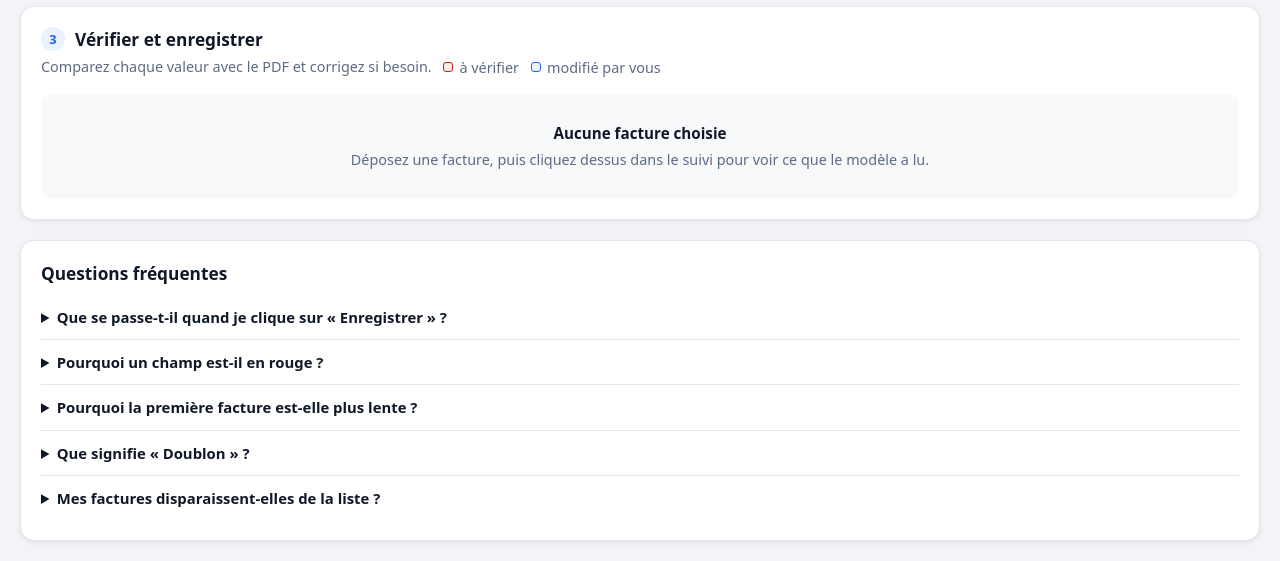
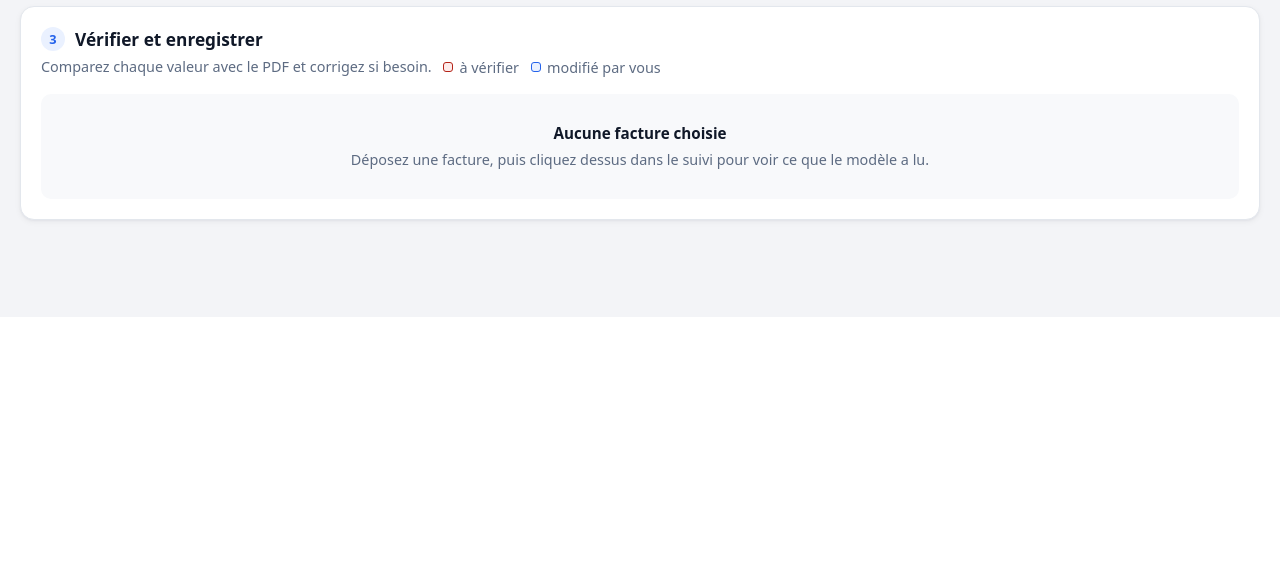
Before and after one commit to youssefyaslane/invoice_llm, a Python web app: template app_invoice/templates/index.html in a window 1280 px wide. Shown: the part 483-1044 px from the top of the page. After the commit the page ends 710 px from the top, so only its background shows below. Run offline with Jinja, Linux system fonts and the light colour scheme; the template is opened without the code that fills it, so the values that code supplies are empty.

Commit message:
Application : section « Questions fréquentes » retirée de la page
Co-Authored-By: Claude Opus 5.5 <noreply@anthropic.com>

```diff
--- a/app_invoice/static/style.css
+++ b/app_invoice/static/style.css
@@ -277,14 +277,6 @@ input.saisie.suspecte { border-color: var(--alerte); background: var(--alerte-fo
 }
 .icone:hover { color: var(--alerte); background: var(--alerte-fond); }
 
-/* Questions fréquentes */
-.faq h2 { margin-bottom: 8px; }
-.faq details { border-top: 1px solid var(--bord); }
-.faq details:first-of-type { border-top: none; }
-.faq summary { padding: 11px 0; cursor: pointer; font-weight: 600; font-size: .93rem; }
-.faq summary:hover { color: var(--accent); }
-.faq details p { margin: 0 0 14px; color: var(--discret); font-size: .9rem; max-width: 900px; }
-
 /* Notifications (après l'enregistrement) */
 .toasts { position: fixed; right: 20px; bottom: 20px; z-index: 10; display: flex; flex-direction: column; gap: 8px; max-width: min(440px, calc(100vw - 40px)); }
 .toast {
--- a/app_invoice/templates/index.html
+++ b/app_invoice/templates/index.html
@@ -140,39 +140,6 @@
                 title="Écrit la facture en base et range le PDF d'après sa date de paiement">Enregistrer</button>
       </div>
     </section>
-
-    <!-- Aide -->
-    <section class="carte faq">
-      <h2>Questions fréquentes</h2>
-      <details>
-        <summary>Que se passe-t-il quand je clique sur « Enregistrer » ?</summary>
-        <p>Les valeurs affichées (avec vos corrections) remplacent celles du modèle. Le PDF est rangé dans
-          <code>Data/&lt;année&gt;/&lt;mois&gt;</code> d'après la date de paiement, et la facture est écrite dans la base
-          PostgreSQL, avec ses articles. Tant que vous n'avez pas enregistré, rien n'est rangé.</p>
-      </details>
-      <details>
-        <summary>Pourquoi un champ est-il en rouge ?</summary>
-        <p>Le modèle n'a pas trouvé la valeur (il a écrit « N/A »), un champ obligatoire est vide, le fournisseur est NETIS
-          (c'est le client), ou ce numéro de facture est déjà enregistré en base (doublon). Le message sous le champ dit
-          lequel. Un champ en bleu est un champ que vous avez modifié.</p>
-      </details>
-      <details>
-        <summary>Pourquoi la première facture est-elle plus lente ?</summary>
-        <p>Après un redémarrage ou une pause de plus de 30 minutes, l'outil de lecture des PDF et le modèle doivent d'abord
-          être chargés en mémoire : la première facture peut alors prendre quelques minutes. Les suivantes prennent
-          environ 1 minute chacune, et sont lues l'une après l'autre.</p>
-      </details>
-      <details>
-        <summary>Que signifie « Doublon » ?</summary>
-        <p>Une facture avec le même numéro est déjà enregistrée en base. Elle n'est ni enregistrée une seconde fois, ni
-          rangée. Si le numéro lu est faux, corrigez-le puis enregistrez.</p>
-      </details>
-      <details>
-        <summary>Mes factures disparaissent-elles de la liste ?</summary>
-        <p>La liste est vidée quand l'application redémarre. Les factures enregistrées restent dans la base et dans le
-          dossier Data ; pensez à enregistrer celles que vous avez vérifiées.</p>
-      </details>
-    </section>
   </main>
 
   <div id="toasts" class="toasts" aria-live="polite"></div>
```
